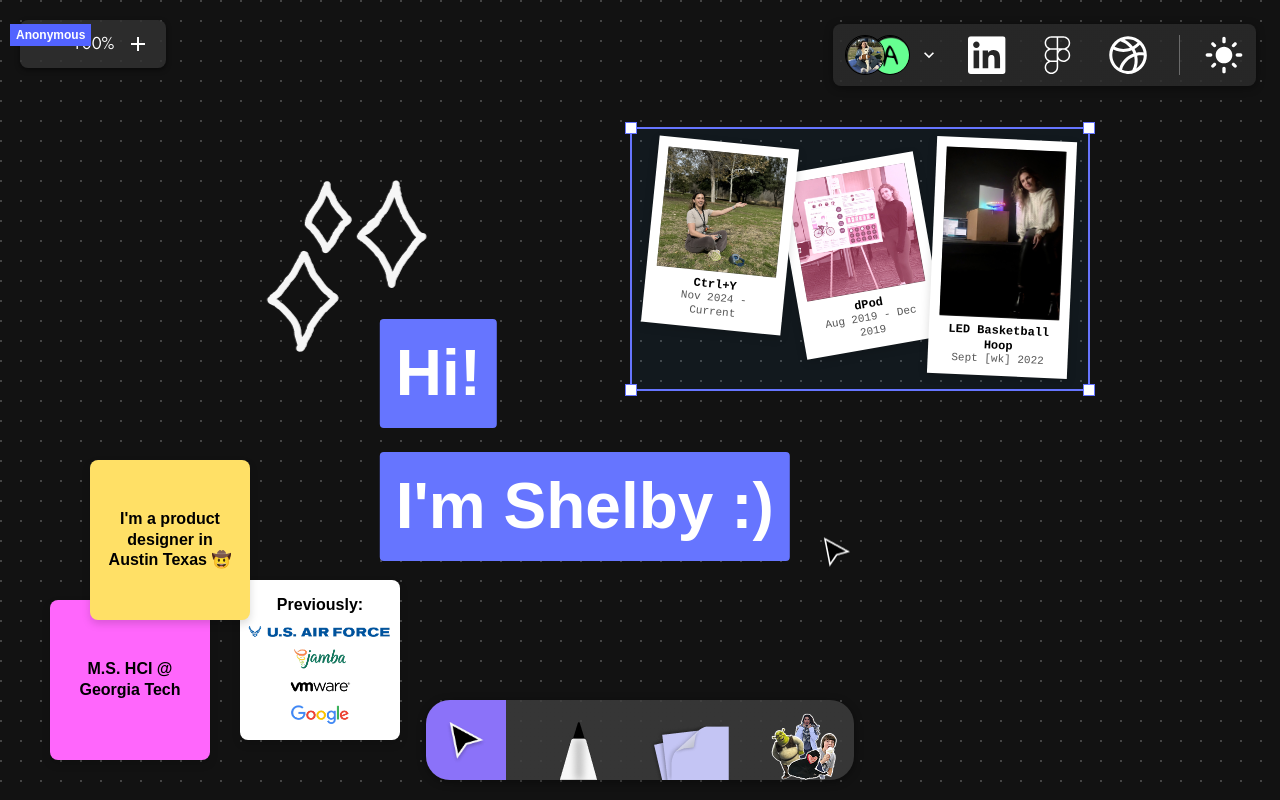
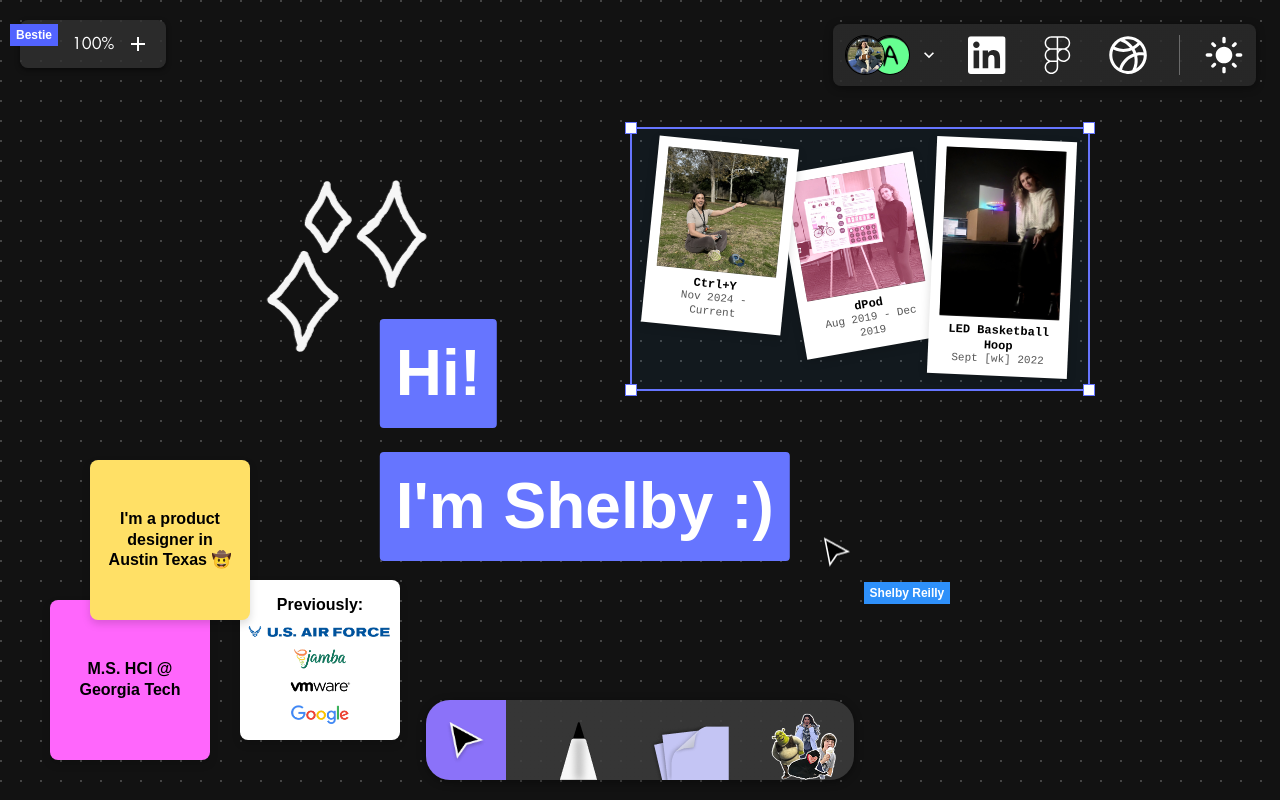
Before and after one commit to Patrick-Sherlund/shelby-reilly-portfolio, a React (Create React App) app: page / in a window 1280 px wide. Built offline with nearby package versions, Linux system fonts and the light colour scheme.

Commit message:
Working growing selection

```diff
--- a/src/App.tsx
+++ b/src/App.tsx
@@ -21,6 +21,7 @@ import ZoomControls from './components/ZoomControls/ZoomControls'
 import { ZoomPanContext } from './context/ZoomPanContext'
 import { useDisableBrowserZoom } from './hooks/useDisableBrowserZoom'
 import CursorChat from './components/CursorChat/CursorChat'
+import FastWaveCursor from './components/FastWaveCursor/FastWaveCursor'
 
 const AppContainer = styled(Box)(({ theme }) => ({
     width: '100vw',
@@ -283,6 +284,7 @@ export default function App() {
                 <ProjectsPage />
             </PageWrapper>
             <CursorChat />
+            <FastWaveCursor />
         </AppContainer>
         </ZoomPanContext.Provider>
     )
--- a/src/components/CursorChat/CursorChat.tsx
+++ b/src/components/CursorChat/CursorChat.tsx
@@ -215,7 +215,6 @@ export default function CursorChat() {
             </div>
             )}
 
-            {/* Name label – always visible */}
             <div
                 style={{
                     marginTop: 0,
@@ -229,7 +228,7 @@ export default function CursorChat() {
                     width: 'max-content'
                 }}
             >
-                Anonymous
+                Bestie
             </div>
         </div>
     )
--- a/src/components/CursorSimulator/CursorSimulator.tsx
+++ b/src/components/CursorSimulator/CursorSimulator.tsx
@@ -155,6 +155,46 @@ function ChatBubble({
             }}
         >
             {text}
+        </div>
+    )
+}
+
+function NameLabel({
+    x,
+    y,
+    cursorWidth,
+    cursorHeight,
+    typing,
+    bgColor = '#2E90FA'
+}: {
+    x: number
+    y: number
+    cursorWidth: number
+    cursorHeight: number
+    typing: boolean
+    bgColor?: string
+}) {
+    const CHAT_HEIGHT = 28 // approximate chat bubble min-height
+    const offsetY = cursorHeight / 2 + 10 + (typing ? CHAT_HEIGHT + 4 : 0)
+    return (
+        <div
+            style={{
+                position: 'absolute',
+                left: x + cursorWidth / 2 + 10,
+                top: y + offsetY,
+                pointerEvents: 'none',
+                zIndex: 999999999,
+                backgroundColor: bgColor,
+                color: '#fff',
+                fontSize: 12,
+                fontWeight: 600,
+                fontFamily: 'Futura, Arial, sans-serif',
+                padding: '2px 6px',
+                borderRadius: 0,
+                whiteSpace: 'nowrap'
+            }}
+        >
+            Shelby Reilly
         </div>
     )
 }
@@ -495,6 +535,14 @@ export function CursorSimulator({
                     cursorHeight={cursorSize.height}
                 />
             )}
+            <NameLabel
+                x={position.x}
+                y={position.y}
+                cursorWidth={cursorSize.width}
+                cursorHeight={cursorSize.height}
+                typing={typing}
+                bgColor={waypoints[index]?.chat?.bgColor || '#2E90FA'}
+            />
         </>
     )
 }
--- /dev/null
+++ b/src/components/FastWaveCursor/FastWaveCursor.tsx
@@ -0,0 +1,61 @@
+import { useEffect, useRef } from 'react'
+
+export default function FastWaveCursor() {
+    const lastPos = useRef<{ x: number; y: number; t: number } | null>(null)
+    const resetTimeout = useRef<number | null>(null)
+    const lastFast = useRef<{ dirX: number; dirY: number; t: number } | null>(null)
+
+    useEffect(() => {
+        const REGULAR = `url(${process.env.PUBLIC_URL}/images/regular-cursor.png) 16 16, auto`
+        const WAVE = `url(${process.env.PUBLIC_URL}/images/wave.png) 16 16, auto`
+
+        // Trigger when two consecutive fast moves in opposite directions occur within WINDOW_MS
+        const SPEED_THRESHOLD = 0.8 // px per ms (~800 px/s)
+        const WINDOW_MS = 120
+        const RESET_MS = 500
+
+        const handleMove = (e: MouseEvent) => {
+            const now = performance.now()
+            if (lastPos.current) {
+                const dt = now - lastPos.current.t
+                if (dt > 0) {
+                    const dx = e.clientX - lastPos.current.x
+                    const dy = e.clientY - lastPos.current.y
+                    const speed = Math.sqrt(dx * dx + dy * dy) / dt
+
+                    if (speed > SPEED_THRESHOLD) {
+                        const dist = Math.sqrt(dx * dx + dy * dy)
+                        const dirX = dx / dist
+                        const dirY = dy / dist
+
+                        if (lastFast.current) {
+                            const timeSince = now - lastFast.current.t
+                            const dot = dirX * lastFast.current.dirX + dirY * lastFast.current.dirY
+                            if (dot < -0.5 && timeSince < WINDOW_MS) {
+                                // Opposite fast move detected within window
+                                document.body.style.cursor = WAVE
+                                if (resetTimeout.current) window.clearTimeout(resetTimeout.current)
+                                resetTimeout.current = window.setTimeout(() => {
+                                    document.body.style.cursor = REGULAR
+                                }, RESET_MS)
+                                lastFast.current = null
+                            } else {
+                                lastFast.current = { dirX, dirY, t: now }
+                            }
+                        } else {
+                            lastFast.current = { dirX, dirY, t: now }
+                        }
+                    }
+                }
+            }
+            lastPos.current = { x: e.clientX, y: e.clientY, t: now }
+        }
+        window.addEventListener('mousemove', handleMove)
+        return () => {
+            window.removeEventListener('mousemove', handleMove)
+            if (resetTimeout.current) window.clearTimeout(resetTimeout.current)
+        }
+    }, [])
+
+    return null
+}
--- a/src/components/Polaroid/PolaroidCollection.tsx
+++ b/src/components/Polaroid/PolaroidCollection.tsx
@@ -1,5 +1,6 @@
 import React, { useRef } from 'react';
 import { styled } from '@mui/material/styles';
+import { keyframes } from '@mui/system';
 import Polaroid from './Polaroid';
 import { useZoomPanInteraction } from '../../hooks/useZoomPanInteraction';
 
@@ -13,6 +14,15 @@ const CollectionContainer = styled('div')(() => ({
   pointerEvents: 'auto',
 }));
 
+const growFromCorner = keyframes`
+  from {
+    transform: scale(0);
+  }
+  to {
+    transform: scale(1);
+  }
+`;
+
 // Simple selection box that exactly matches the container bounds
 const SelectionBox = styled('div')(() => ({
   position: 'absolute',
@@ -24,6 +34,9 @@ const SelectionBox = styled('div')(() => ({
   borderRadius: '6px',
   backgroundColor: 'rgba(23, 154, 255, 0.05)',
   zIndex: 0,
+  transformOrigin: 'bottom right',
+  transform: 'scale(0)',
+  animation: `${growFromCorner} 0.8s ease-out forwards`,
 }));
 
 // Dots at the corners of the selection box
```
